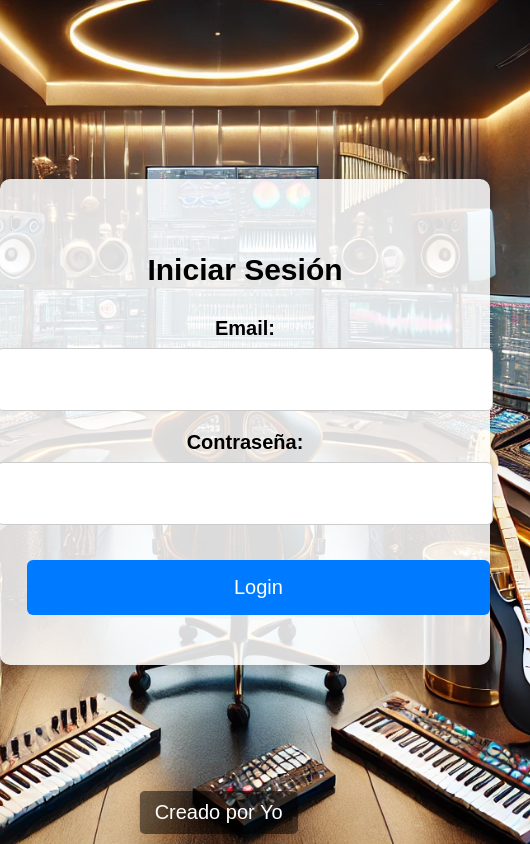
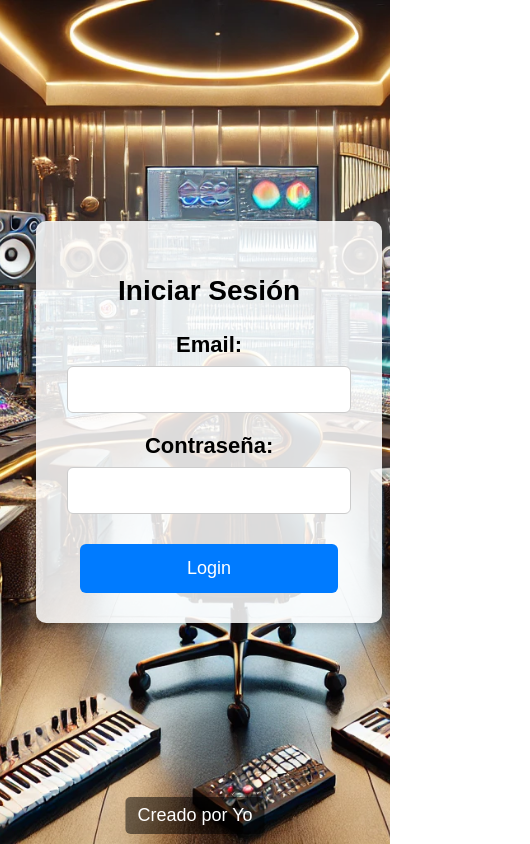
Before and after one commit to argentina9631/MiAplicacionWeb, a React (Create React App) app in the folder frontend/: page / in a window 390 px wide. Shown: the whole page, 530 px wide, since content can reach past the window. Built offline with nearby package versions, Linux system fonts and the light colour scheme; no server answers.

Commit message:
responsive

```diff
--- a/frontend/src/components/LoginForm.css
+++ b/frontend/src/components/LoginForm.css
@@ -15,10 +15,10 @@ body {
   position: relative;
 }
 
-/* Contenedor del login */
+/* 📌 Contenedor del login */
 .login-container {
   width: 100%;
-  max-width: 420px;
+  max-width: 450px; /* Ajustado para una mejor visualización en PC */
   padding: 50px;
   background-color: rgba(255, 255, 255, 0.85);
   border-radius: 10px;
@@ -29,13 +29,13 @@ body {
   text-align: center;
 }
 
-/* Título */
+/* 📌 Título */
 .login-container h2 {
-  font-size: 30px;
-  margin-bottom: 30px;
+  font-size: 32px;
+  margin-bottom: 25px;
 }
 
-/* Contenedor de cada campo */
+/* 📌 Contenedor de cada campo */
 .form-group {
   width: 100%;
   display: flex;
@@ -44,57 +44,50 @@ body {
   margin-bottom: 20px;
 }
 
-/* Estilo de etiquetas */
+/* 📌 Estilo de etiquetas */
 .login-container label {
   font-weight: bold;
-  font-size: 20px;
+  font-size: 22px;
   margin-bottom: 8px;
   text-align: center;
 }
 
-/* 📌 Inputs más anchos y alineados */
+/* 📌 Inputs ajustados */
 .login-container input {
-  width: 130%;
+  width: 100%;
+  max-width: 380px; /* Limita el ancho en pantallas grandes */
   padding: 16px;
   border: 1px solid #ccc;
   border-radius: 6px;
-  font-size: 25px;
+  font-size: 22px;
   text-align: center;
 }
 
-/* 📌 Botón "Login" más a la izquierda */
+/* 📌 Botón "Login" ajustado */
 .login-container button {
-  width: 130%;
+  width: 100%;
+  max-width: 380px; /* Evita que se desborde en móviles */
   padding: 16px;
   background-color: #007bff;
   color: white;
   border: none;
   border-radius: 6px;
-  font-size: 20px;
+  font-size: 22px;
   cursor: pointer;
-  margin-top: 15px;
+  margin-top: 10px;
   text-align: center;
-  position: relative;
-  left: -40px; /* Mueve el botón más a la izquierda */
 }
 
 .login-container button:hover {
   background-color: #0056b3;
 }
 
-/* Mensaje de error */
-.error-message {
-  color: red;
-  font-size: 18px;
-  margin-bottom: 15px;
-}
-
-/* 📌 Footer más a la derecha */
+/* 📌 Footer centrado y más abajo */
 footer {
   position: absolute;
-  bottom: 10px;
-  left: 52%;  /* Mueve "Creado por" más a la derecha */
-  transform: translateX(-40%);
+  bottom: 15px;
+  left: 50%;
+  transform: translateX(-50%);
   font-size: 20px;
   color: #fff;
   background-color: rgba(0, 0, 0, 0.5);
@@ -103,3 +96,31 @@ footer {
   text-align: center;
   width: auto;
 }
+
+/* 📌 RESPONSIVE DESIGN - Ajustes en celulares */
+@media (max-width: 600px) {
+  .login-container {
+    max-width: 90%;
+    padding: 30px;
+  }
+
+  .login-container h2 {
+    font-size: 28px;
+  }
+
+  .login-container input {
+    font-size: 18px;
+    padding: 12px;
+  }
+
+  .login-container button {
+    font-size: 18px;
+    padding: 14px;
+  }
+
+  footer {
+    font-size: 18px;
+    bottom: 10px;
+    padding: 8px 12px;
+  }
+}
```
